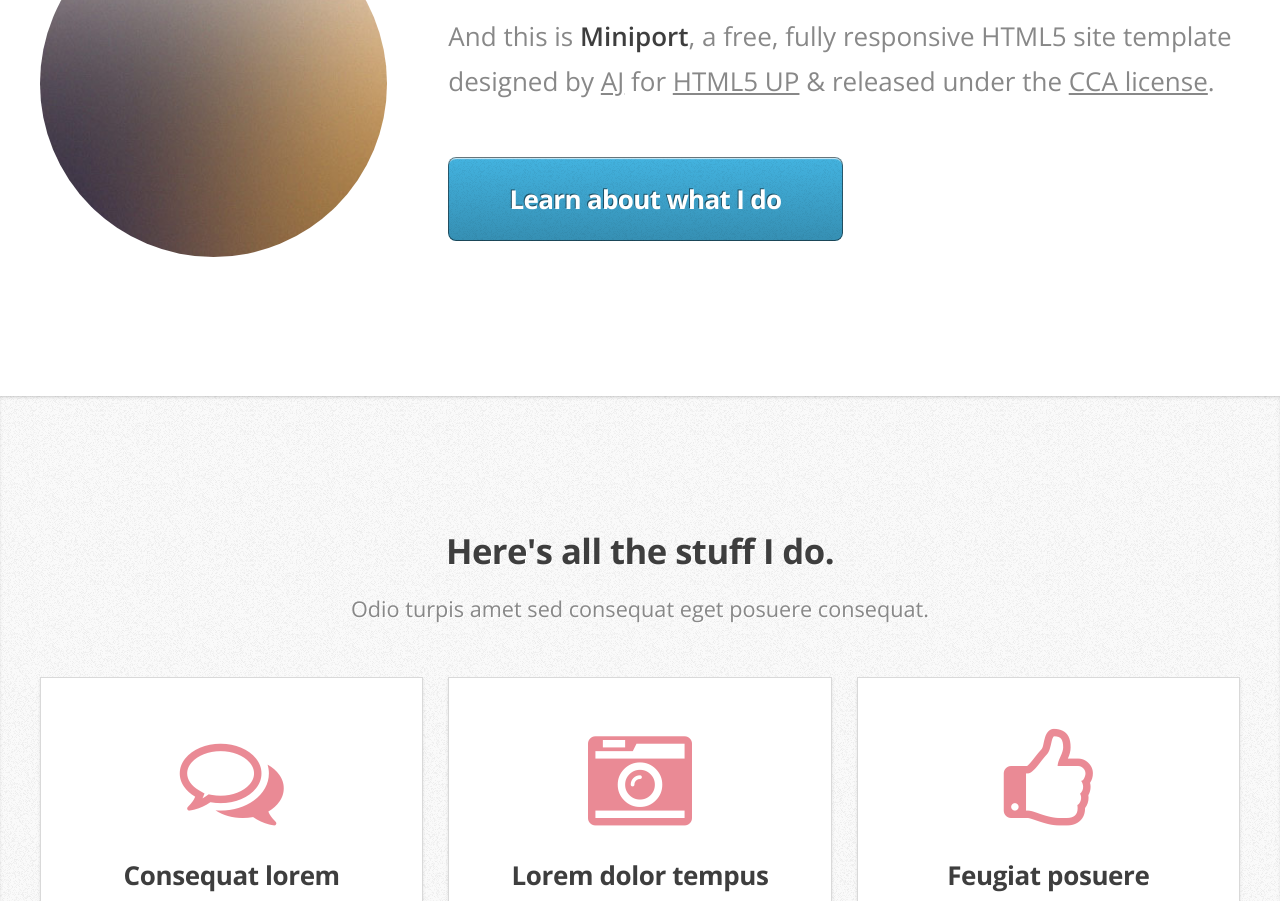
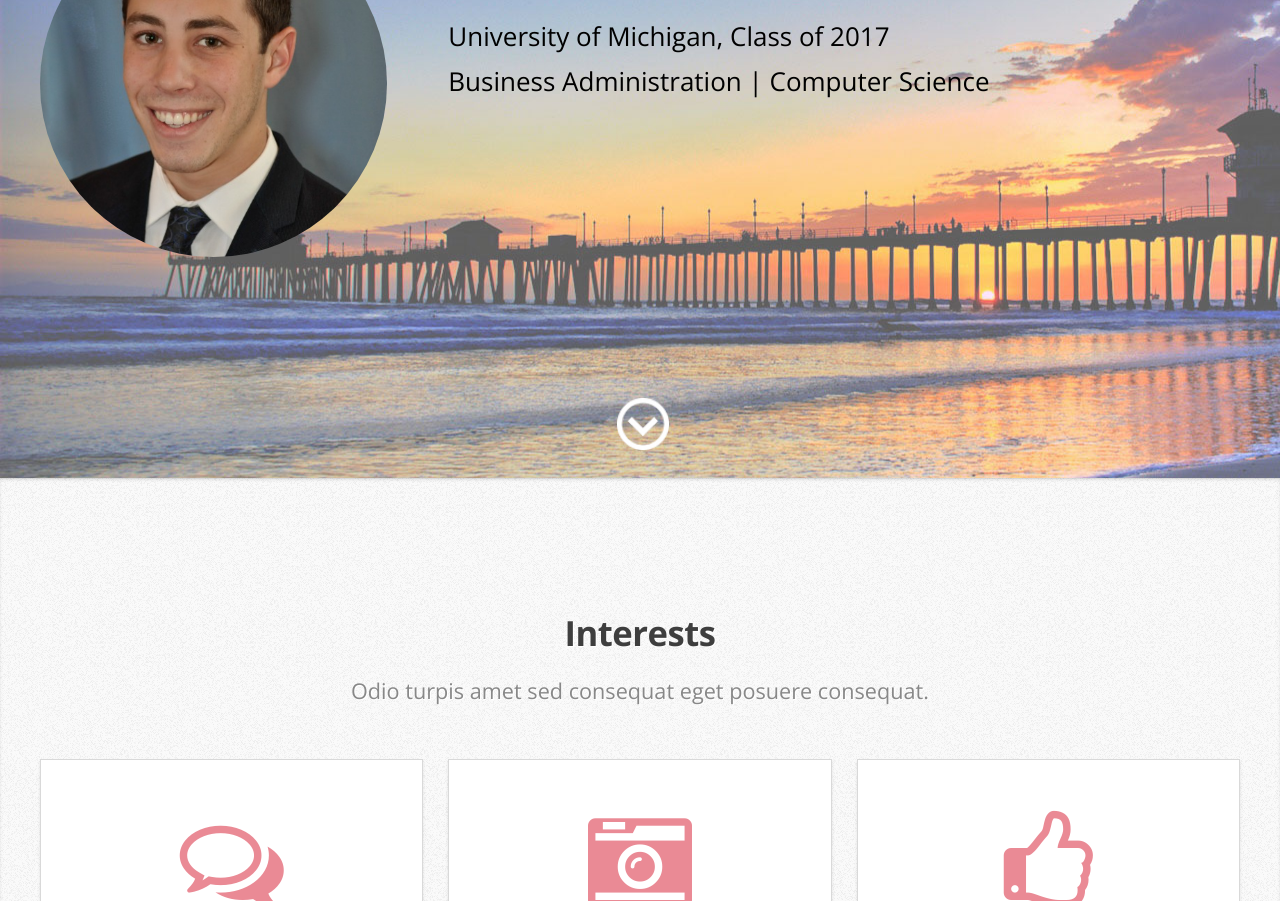
Before and after one commit to btaleisnik/btaleisnik.github.io, a plain HTML site: page index.html in a window 1280 px wide. Shown: the part 298-1199 px from the top of the page. Drawn offline with nearby package versions, Linux system fonts and the light colour scheme.

Commit message:
customized welcome screen

```diff
--- a/assets/css/main.css
+++ b/assets/css/main.css
@@ -1169,7 +1169,7 @@
 	}
 
 	p, ul, ol, dl, table {
-		margin-bottom: 2em;
+		margin-bottom: 9em;
 	}
 
 /* Form */
@@ -1332,10 +1332,10 @@
 	input[type="reset"],
 	button,
 	.button {
-		background-image: url("images/bg.png"), -moz-linear-gradient(top, rgba(0, 0, 0, 0), rgba(0, 0, 0, 0.2));
+/*		background-image: url("images/bg.png"), -moz-linear-gradient(top, rgba(0, 0, 0, 0), rgba(0, 0, 0, 0.2));
 		background-image: url("images/bg.png"), -webkit-linear-gradient(top, rgba(0, 0, 0, 0), rgba(0, 0, 0, 0.2));
 		background-image: url("images/bg.png"), -ms-linear-gradient(top, rgba(0, 0, 0, 0), rgba(0, 0, 0, 0.2));
-		background-image: url("images/bg.png"), linear-gradient(top, rgba(0, 0, 0, 0), rgba(0, 0, 0, 0.2));
+		background-image: url("images/bg.png"), linear-gradient(top, rgba(0, 0, 0, 0), rgba(0, 0, 0, 0.2));*/
 		-moz-transition: background-color .2s ease-in-out;
 		-webkit-transition: background-color .2s ease-in-out;
 		-ms-transition: background-color .2s ease-in-out;
@@ -1346,14 +1346,14 @@
 		color: #fff !important;
 		text-decoration: none;
 		font-weight: 700;
-		border: 0;
-		outline: 0;
-		cursor: pointer;
+		border: 2px solid white;
+/*		outline: 0;
+*/		cursor: pointer;
 		border-radius: 8px;
-		text-shadow: -1px -1px 0.5px rgba(0, 0, 0, 0.5);
-		overflow: hidden;
-		box-shadow: inset 0px 0px 0px 1px rgba(0, 0, 0, 0.5), inset 0px 2px 1px 0px rgba(255, 255, 255, 0.75);
-		background-color: #43B3E0;
+/*		text-shadow: -1px -1px 0.5px rgba(0, 0, 0, 0.5);
+*/		overflow: hidden;
+/*		box-shadow: inset 0px 0px 0px 1px rgba(0, 0, 0, 0.5), inset 0px 2px 1px 0px rgba(255, 255, 255, 0.75);
+*/		background-color: rgba(0,0,0,.2);
 	}
 
 		input[type="button"]:hover,
@@ -1361,7 +1361,7 @@
 		input[type="reset"]:hover,
 		button:hover,
 		.button:hover {
-			background-color: #43bff0;
+			background-color: rgba(0,0,0,0);
 			color: #fff !important;
 		}
 
@@ -1370,7 +1370,7 @@
 		input[type="reset"]:active,
 		button:active,
 		.button:active {
-			background-color: #3BA8D3;
+			background-color: none;
 			top: 1px;
 		}
 
@@ -1603,9 +1603,9 @@
 		}
 
 		.wrapper.style1 {
-			background-image: none;
-			background-color: #fff;
-		}
+			background-image: url("images/huntington4.jpg");
+/*			background-color: black;
+*/		}
 
 		.wrapper.style2 {
 			background-color: #fafafa;
@@ -1948,6 +1948,20 @@
 
 	}
 
+				.more {
+				background-image: url("images/arrow.png");
+				background-position: center;
+				background-repeat: no-repeat;
+				background-size: contain;
+				bottom: 4em;
+				content: '';
+				display: block;
+				height: 3em;
+				left: 50%;
+				margin: 0 0 -1em -1.3em;
+				position: absolute;
+				width: 3em;
+
 /* Mobile */
 
 	@media screen and (max-width: 736px) {
--- a/index.html
+++ b/index.html
@@ -6,7 +6,7 @@
 -->
 <html>
 	<head>
-		<title>Miniport by HTML5 UP</title>
+		<title>Brandon Taleisnik</title>
 		<meta charset="utf-8" />
 		<meta name="viewport" content="width=device-width, initial-scale=1" />
 		<!--[if lte IE 8]><script src="assets/js/ie/html5shiv.js"></script><![endif]-->
@@ -31,14 +31,14 @@
 				<article class="container" id="top">
 					<div class="row">
 						<div class="4u 12u(mobile)">
-							<span class="image fit"><img src="images/pic00.jpg" alt="" /></span>
+							<span class="image fit"><img src="images/headshot.jpg" alt="" /></span>
 						</div>
 						<div class="8u 12u(mobile)">
 							<header>
-								<h1>Hi. I'm <strong>Jane Doe</strong>.</h1>
+								<h1>Hi. I'm <strong>Brandon Taleisnik</strong>.</h1>
 							</header>
-							<p>And this is <strong>Miniport</strong>, a free, fully responsive HTML5 site template designed by <a href="http://n33.co">AJ</a> for <a href="http://html5up.net">HTML5 UP</a> &amp; released under the <a href="http://html5up.net/license">CCA license</a>.</p>
-							<a href="#work" class="button big scrolly">Learn about what I do</a>
+							<p style="color: black;">University of Michigan, Class of 2017 <br> Business Administration | Computer Science</p>
+							<a href="#work" class="more scrolly"></a>
 						</div>
 					</div>
 				</article>
@@ -48,7 +48,7 @@
 			<div class="wrapper style2">
 				<article id="work">
 					<header>
-						<h2>Here's all the stuff I do.</h2>
+						<h2>Interests</h2>
 						<p>Odio turpis amet sed consequat eget posuere consequat.</p>
 					</header>
 					<div class="container">
@@ -56,21 +56,21 @@
 							<div class="4u 12u(mobile)">
 								<section class="box style1">
 									<span class="icon featured fa-comments-o"></span>
-									<h3>Consequat lorem</h3>
+									<h3>Business</h3>
 									<p>Ornare nulla proin odio consequat sapien vestibulum ipsum primis sed amet consequat lorem dolore.</p>
 								</section>
 							</div>
 							<div class="4u 12u(mobile)">
 								<section class="box style1">
 									<span class="icon featured fa-camera-retro"></span>
-									<h3>Lorem dolor tempus</h3>
+									<h3>Technology</h3>
 									<p>Ornare nulla proin odio consequat sapien vestibulum ipsum primis sed amet consequat lorem dolore.</p>
 								</section>
 							</div>
 							<div class="4u 12u(mobile)">
 								<section class="box style1">
 									<span class="icon featured fa-thumbs-o-up"></span>
-									<h3>Feugiat posuere</h3>
+									<h3>Entrepreneurship</h3>
 									<p>Ornare nulla proin odio consequat sapien vestibulum ipsum primis sed amet consequat lorem dolore.</p>
 								</section>
 							</div>
```
Also changed, not shown: assets/css/images/Retro-Modern Cool.jpg (added), assets/css/images/arrow.png (added), assets/css/images/blob.png (added), assets/css/images/gray_gradient.jpg (added), assets/css/images/huntington4.jpg (added), images/arrow.png (added), images/headshot.jpg (added), 4 other files.
